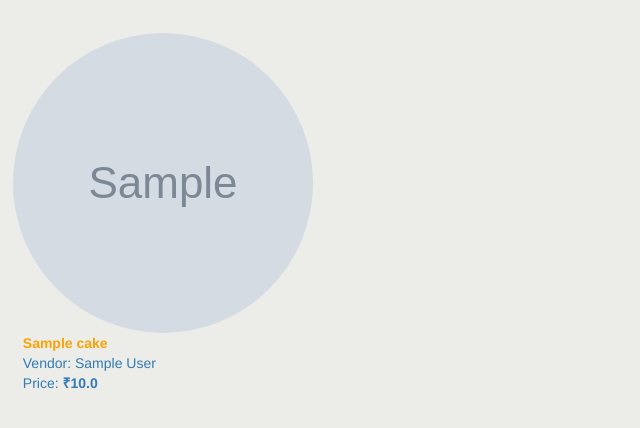
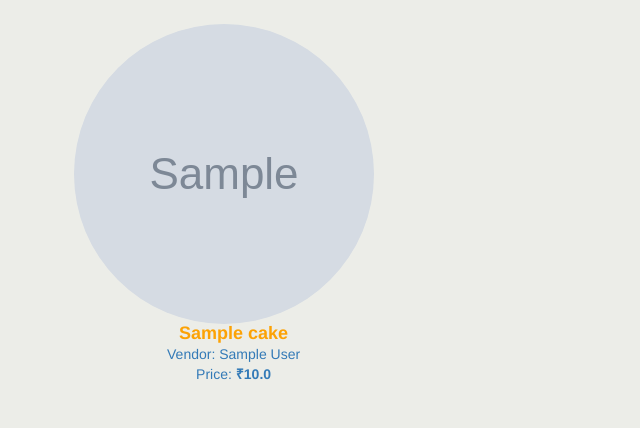
Before and after one commit to subinspathilettu/HomeMadeCake, a Django app: page / in a window 1280 px wide. Shown: the part 52-480 px from the top of the page, without its empty margins (0-640 px from the left). Run offline with Django 3.2, Linux system fonts and the light colour scheme; tables that the repository leaves empty hold one stand-in row (values such as "Sample post"); grey boxes marked "Sample" are stand-in pictures; some libraries are stand-ins or nearby versions.

Commit message:
Added bootstrap grid

```diff
--- a/blog/templates/blog/base.html
+++ b/blog/templates/blog/base.html
@@ -2,6 +2,8 @@
 <html>
 <head>
     <title>Home Made Cake</title>
+    <meta charset="utf-8">
+    <meta name="viewport" content="width=device-width, initial-scale=1">
 <!-- Latest compiled and minified CSS & JS -->
     <link rel="stylesheet" href="https://maxcdn.bootstrapcdn.com/bootstrap/3.3.6/css/bootstrap.min.css" integrity="sha384-1q8mTJOASx8j1Au+a5WDVnPi2lkFfwwEAa8hDDdjZlpLegxhjVME1fgjWPGmkzs7" crossorigin="anonymous">
     <script src="//code.jquery.com/jquery.js"></script>
@@ -78,7 +80,9 @@ a.fill-div {
   </div>
 </nav>
 
+<div class="container">
     {% block content %}
     {% endblock %}
+</div>
 </body>
 </html>
--- a/blog/templates/blog/post_list.html
+++ b/blog/templates/blog/post_list.html
@@ -1,14 +1,18 @@
 
 {% extends 'blog/base.html' %}
 {% block content %}
+    <div class="row">
         {% for cake in cakes %}
+        <div class="col-md-4">
             <div class = "column">
                 <a href= "{% url 'cake_details' pk=cake.pk %}" class="fill-div">
                     <img src = "{{ cake.image.url }}" alt="{{ cake.title }}" class="img-circle" width=100%; height=75%;>
-                <p class = "title" style = "color: #FCA205;"><b>{{ cake.title }}</b></p>
-                <p class = "title">Vendor: {{ cake.vendor.first_name }} {{ cake.vendor.last_name }}</p>
-                <p class = "title">Price: <b>₹{{ cake.price }}</b></p>
+                    <h4 class = "title" style = "color: #FCA205;" align=center> <b>{{ cake.title }}</b></h4>
+                    <p class = "title" align=center >Vendor: {{ cake.vendor.first_name }} {{ cake.vendor.last_name }}</p>
+                    <p class = "title" align=center >Price: <b>₹{{ cake.price }}</b></p>
                 </a>
             </div>
+        </div>
          {% endfor %}
+    </div>
 {% endblock %}
--- a/blog/views.py
+++ b/blog/views.py
@@ -28,7 +28,7 @@ def cake_new(request):
 def profile(request):
     if request.user.is_authenticated:
         cakes = Cake.objects.filter(vendor=request.user)
-        return render(request, 'blog/profile.html', {'cakes' : cakes})
+        return render(request, 'blog/post_list.html', {'cakes' : cakes})
     else:
         return post_list(request)
 
```
Also changed, not shown: blog/templates/blog/profile.html (+7 -3 lines). Lines whose indentation alone changed are shown as unchanged.
